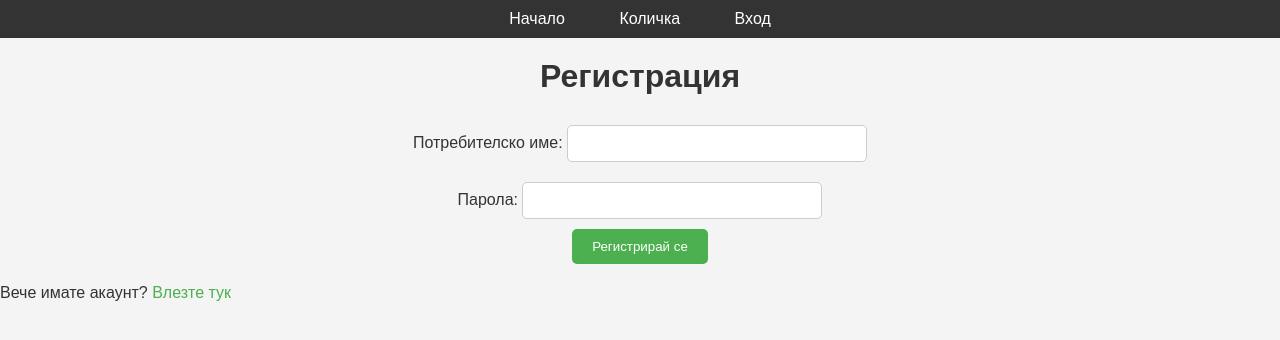
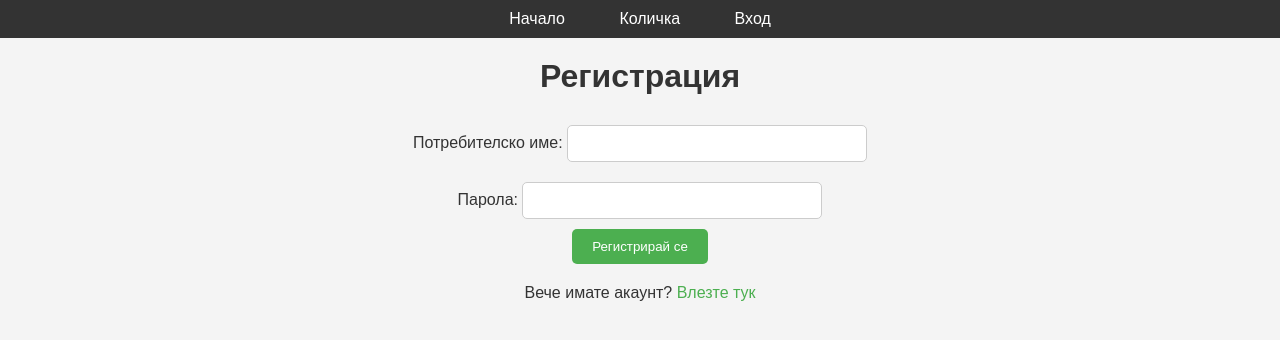
Before and after one commit to Kermichka/Php-Meow-World, a PHP site: page /register.php in a window 1280 px wide. Shown: the top 340 px of the page. Run offline with PHP 8.4, Linux system fonts and the light colour scheme; data comes from the database, SQL or seed files in the repository; both versions use the stored data as it was after the commit.

Commit message:
add some css

```diff
--- a/index.php
+++ b/index.php
@@ -20,9 +20,9 @@ $products = $stmt->fetchAll(PDO::FETCH_ASSOC);
         function validateAddToCart(quantity) {
             if (quantity <= 0) {
                 alert("Този продукт не е наличен и не може да бъде добавен в количката.");
-                return false; // Prevent form submission
+                return false;
             }
-            return true; // Allow form submission
+            return true;
         }
     </script>
 </head>
--- a/templates/css/styles.css
+++ b/templates/css/styles.css
@@ -19,6 +19,7 @@ h1 {
 
 /* Навигационен бар */
 .navbar {
+    width: 100%;
     background-color: #333;
     padding: 10px 20px;
     text-align: center;
@@ -216,3 +217,9 @@ a:hover {
 .success-container a:hover {
     background-color: #45a049;
 }
+
+body {
+display: flex;
+flex-direction: column;
+align-items: center;
+}
```
Also changed, not shown: data/shop.db.
